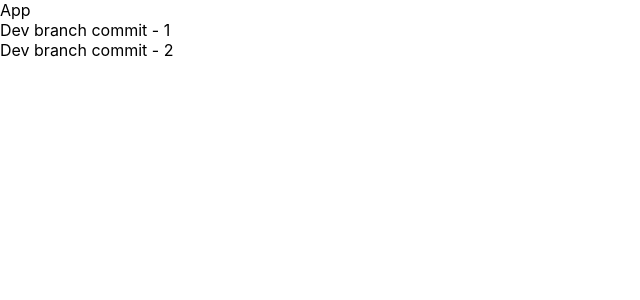
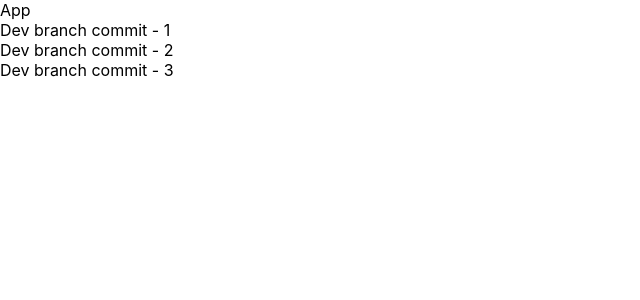
Before and after one commit to YauheniZhukovets/cra-console, a React (Create React App) app: page / in a window 1280 px wide. Shown: the top 300 px of the page, without its empty margins (0-640 px from the left). Built offline with nearby package versions, Linux system fonts and the light colour scheme.

Commit message:
Dev branch commit - 3

```diff
--- a/src/App.tsx
+++ b/src/App.tsx
@@ -7,6 +7,7 @@ function App() {
             <div>App</div>
             <div>Dev branch commit - 1</div>
             <div>Dev branch commit - 2</div>
+            <div>Dev branch commit - 3</div>
         </div>
     );
 }
```
